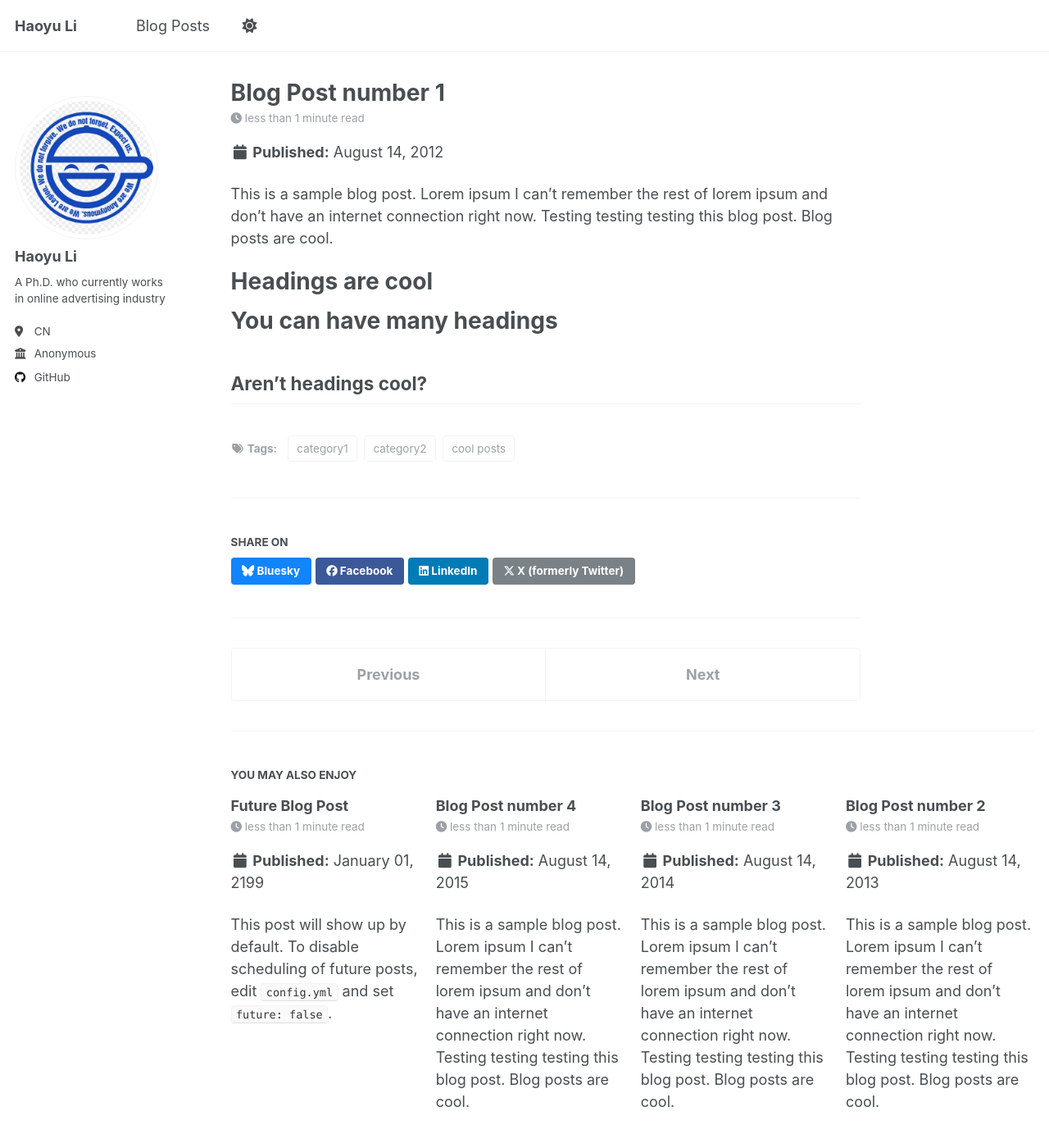
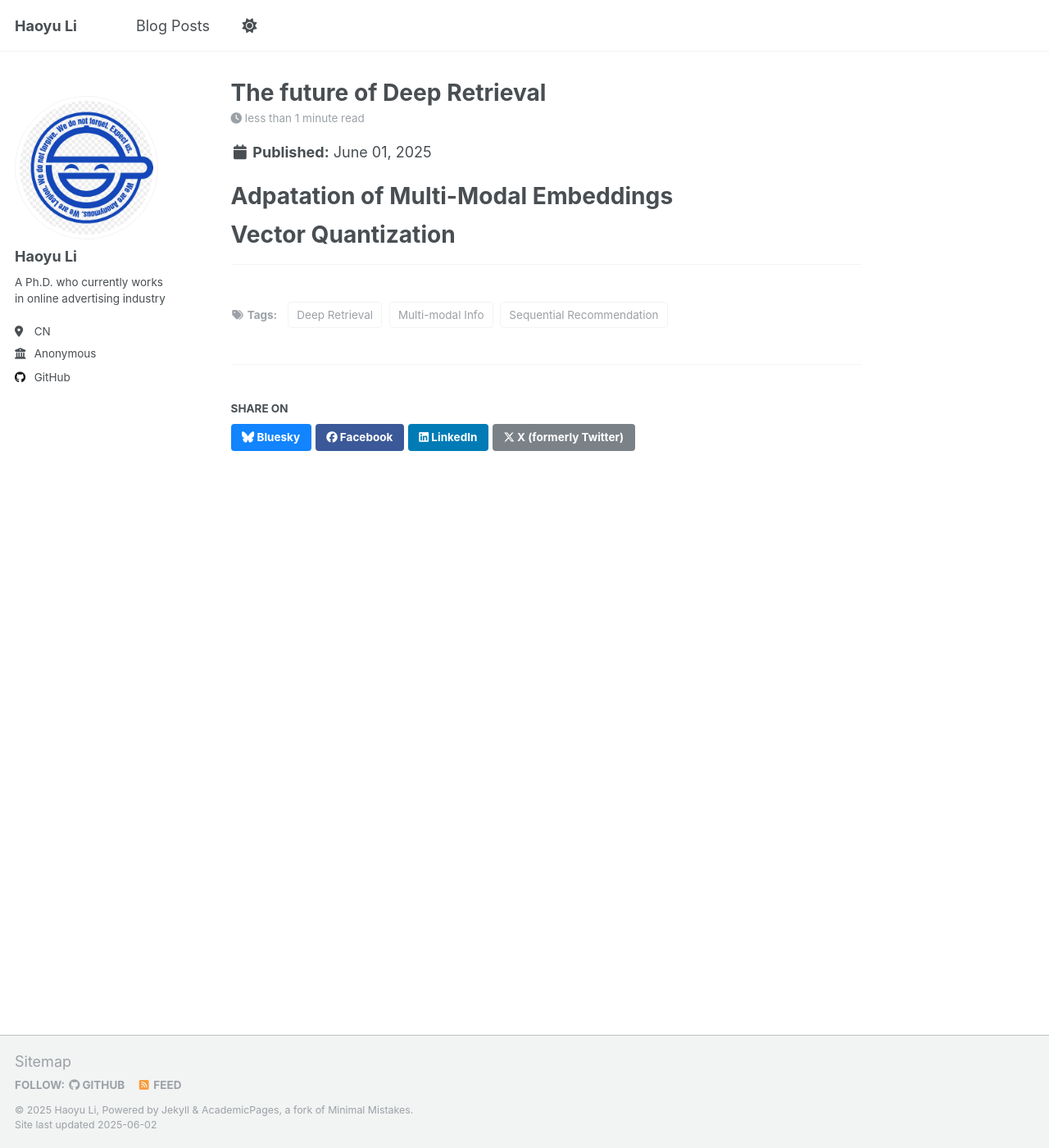
Before and after one commit to HaoyuuuuLi/HaoyuuuuLi.github.io, a Jekyll site: the page built from _posts/2012-08-14-blog-post-1.md, in a window 1280 px wide and 1400 px high. Shown: the whole window at 82% size. Built offline with Jekyll 4.4.1, drawn with Linux system fonts in a browser that asks for light colours.

Commit message:
feat: new blog

```diff
--- a/_posts/2012-08-14-blog-post-1.md
+++ b/_posts/2012-08-14-blog-post-1.md
@@ -1,20 +1,18 @@
 ---
-title: 'Blog Post number 1'
-date: 2012-08-14
-permalink: /posts/2012/08/blog-post-1/
+title: 'The future of Deep Retrieval'
+date: 2025-06-01
+permalink: /posts/2025/06/blog-post-1/
 tags:
-  - cool posts
-  - category1
-  - category2
+  - Deep Retrieval
+  - Multi-modal Info
+  - Sequential Recommendation
 ---
 
-This is a sample blog post. Lorem ipsum I can't remember the rest of lorem ipsum and don't have an internet connection right now. Testing testing testing this blog post. Blog posts are cool.
-
-Headings are cool
+Adpatation of Multi-Modal Embeddings
 ======
 
-You can have many headings
+Vector Quantization
 ======
 
-Aren't headings cool?
+
 ------
--- a/_posts/2013-08-14-blog-post-2.md
+++ /dev/null
@@ -1,20 +0,0 @@
----
-title: 'Blog Post number 2'
-date: 2013-08-14
-permalink: /posts/2013/08/blog-post-2/
-tags:
-  - cool posts
-  - category1
-  - category2
----
-
-This is a sample blog post. Lorem ipsum I can't remember the rest of lorem ipsum and don't have an internet connection right now. Testing testing testing this blog post. Blog posts are cool.
-
-Headings are cool
-======
-
-You can have many headings
-======
-
-Aren't headings cool?
-------
--- a/_posts/2014-08-14-blog-post-3.md
+++ /dev/null
@@ -1,20 +0,0 @@
----
-title: 'Blog Post number 3'
-date: 2014-08-14
-permalink: /posts/2014/08/blog-post-3/
-tags:
-  - cool posts
-  - category1
-  - category2
----
-
-This is a sample blog post. Lorem ipsum I can't remember the rest of lorem ipsum and don't have an internet connection right now. Testing testing testing this blog post. Blog posts are cool.
-
-Headings are cool
-======
-
-You can have many headings
-======
-
-Aren't headings cool?
-------
--- a/_posts/2199-01-01-future-post.md
+++ /dev/null
@@ -1,11 +0,0 @@
----
-title: 'Future Blog Post'
-date: 2199-01-01
-permalink: /posts/2012/08/blog-post-4/
-tags:
-  - cool posts
-  - category1
-  - category2
----
-
-This post will show up by default. To disable scheduling of future posts, edit `config.yml` and set `future: false`.
```
Also changed, not shown: _pages/about.md (+1 -1 lines), _posts/2015-08-14-blog-post-4.md (deleted, +0 -20 lines).
